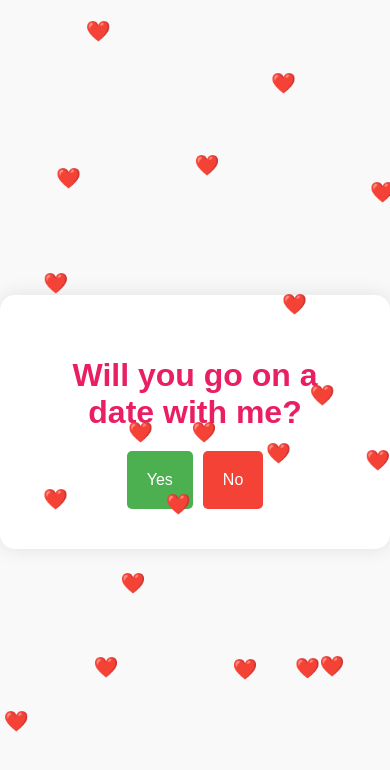
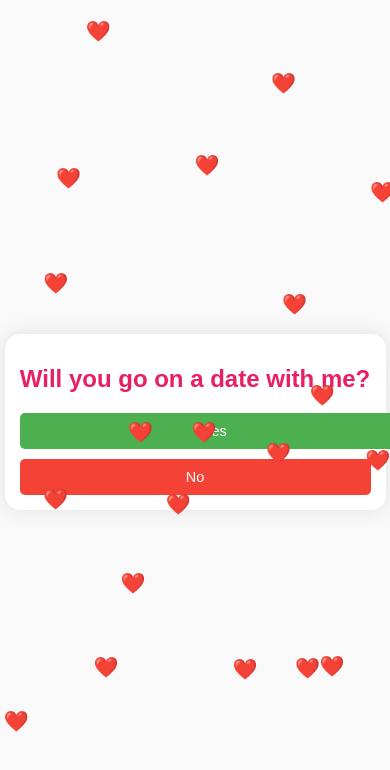
Before and after one commit to dograDsourabh/prposal, a plain HTML site: page Index.html in a window 390 px wide. Shown: the top 770 px of the page. Drawn offline with Linux system fonts and the light colour scheme.

Commit message:
Update Index.html

```diff
--- a/Index.html
+++ b/Index.html
@@ -5,6 +5,7 @@
   <meta name="viewport" content="width=device-width, initial-scale=1.0">
   <title>Date Proposal</title>
   <style>
+    /* General Styles */
     body {
       font-family: Arial, sans-serif;
       text-align: center;
@@ -14,22 +15,23 @@
       display: flex;
       justify-content: center;
       align-items: center;
-      height: 100vh;
+      min-height: 100vh;
       overflow: hidden;
     }
 
     .container {
       background-color: white;
-      padding: 40px;
+      padding: 20px;
       border-radius: 15px;
       box-shadow: 0 0 20px rgba(0, 0, 0, 0.1);
-      max-width: 400px;
+      max-width: 90%;
       width: 100%;
     }
 
     h1 {
       color: #e91e63;
       margin-bottom: 20px;
+      font-size: 2rem; /* Responsive font size */
     }
 
     .buttons {
@@ -37,23 +39,23 @@
       justify-content: center;
       gap: 10px;
       margin-top: 20px;
+      flex-wrap: wrap; /* Wrap buttons on small screens */
     }
 
-    button {
+    button, a.button {
       padding: 10px 20px;
-      font-size: 16px;
+      font-size: 1rem; /* Responsive font size */
       cursor: pointer;
       border: none;
       border-radius: 5px;
       transition: all 0.3s ease;
+      text-decoration: none;
+      display: inline-block;
     }
 
     #yes-btn {
       background-color: #4caf50;
       color: white;
-      padding: 20px;
-      text-decoration: none;
-      border-radius: 5px;
     }
 
     #yes-btn:hover {
@@ -82,13 +84,34 @@
       50% { transform: translateY(-20px); }
       100% { transform: translateY(0); }
     }
+
+    /* Mobile Responsiveness */
+    @media (max-width: 600px) {
+      h1 {
+        font-size: 1.5rem; /* Smaller font size for mobile */
+      }
+
+      .buttons {
+        flex-direction: column; /* Stack buttons vertically */
+        gap: 10px;
+      }
+
+      button, a.button {
+        width: 100%; /* Full-width buttons on mobile */
+        font-size: 0.9rem; /* Smaller font size for buttons */
+      }
+
+      .container {
+        padding: 15px; /* Reduce padding for smaller screens */
+      }
+    }
   </style>
 </head>
 <body>
   <div class="container">
     <h1>Will you go on a date with me?</h1>
     <div class="buttons">
-      <a id="yes-btn" href="https://wa.me/8368997563?text=I%20will%20go%20with%20you" target="_blank">Yes</a>
+      <a id="yes-btn" class="button" href="https://wa.me/1234567890?text=I%20will%20go%20with%20you" target="_blank">Yes</a>
       <button id="no-btn">No</button>
     </div>
   </div>
@@ -97,6 +120,7 @@
     const noBtn = document.getElementById('no-btn');
     const body = document.body;
 
+    // Move the "No" button on hover
     noBtn.addEventListener('mouseover', () => {
       const x = Math.random() * (window.innerWidth - noBtn.offsetWidth);
       const y = Math.random() * (window.innerHeight - noBtn.offsetHeight);
@@ -104,6 +128,7 @@
       noBtn.style.top = `${y}px`;
     });
 
+    // Move the "No" button on click
     noBtn.addEventListener('click', () => {
       const x = Math.random() * (window.innerWidth - noBtn.offsetWidth);
       const y = Math.random() * (window.innerHeight - noBtn.offsetHeight);
@@ -111,7 +136,7 @@
       noBtn.style.top = `${y}px`;
     });
 
-    // Add floating hearts when the page loads for a more interactive feel
+    // Add floating hearts when the page loads
     for (let i = 0; i < 20; i++) {
       const heart = document.createElement('div');
       heart.classList.add('heart');
```
